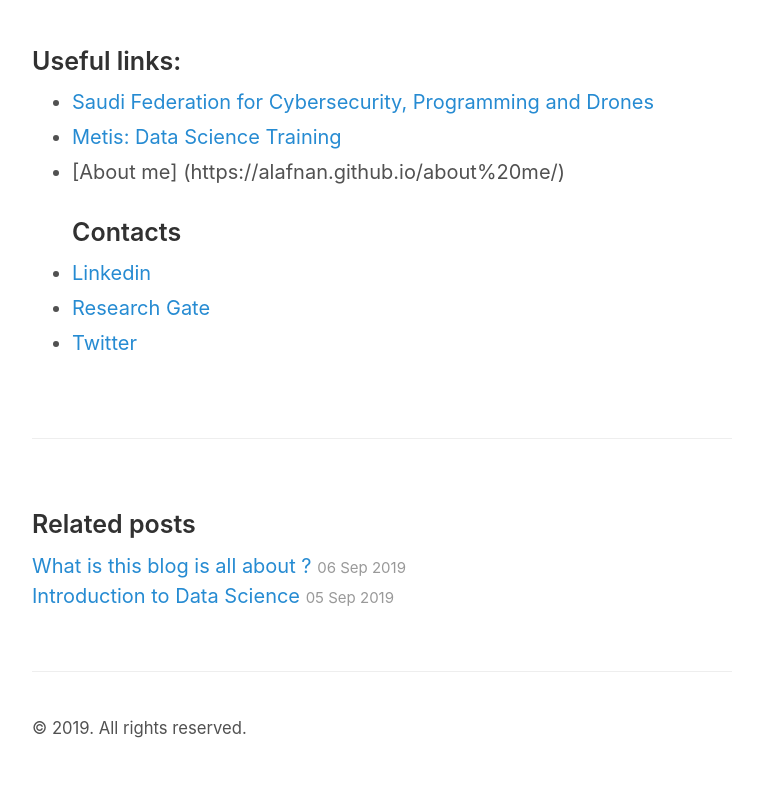
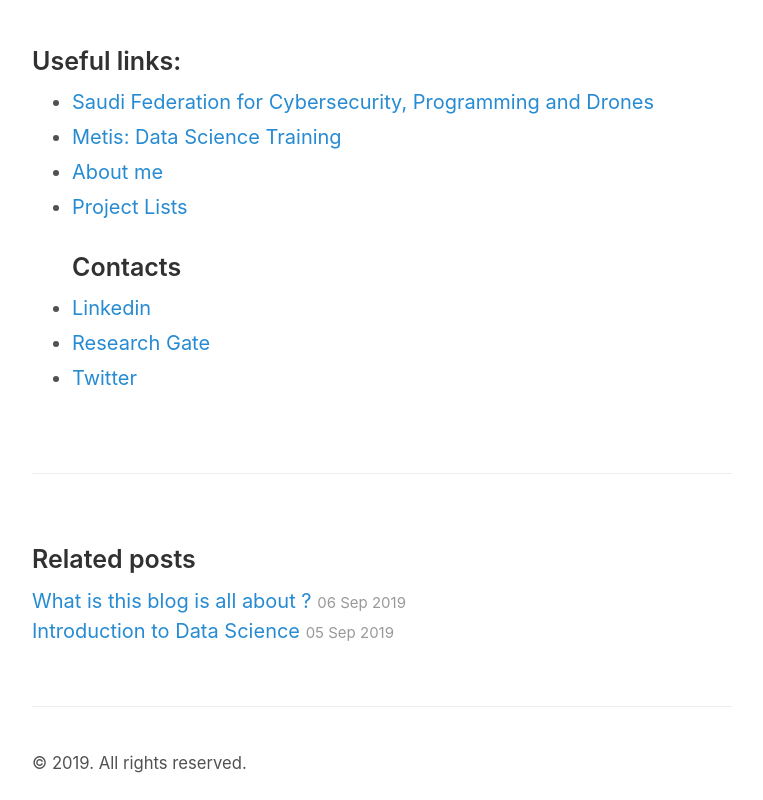
Before and after one commit to alafnan/alafnan.github.io, a Jekyll site: the page built from _posts/2019-09-7-project1.md, in a window 1280 px wide and 900 px high, scrolled down 7845 px, cut to the strip 100-900 px from the top of the window. Shown: the whole strip, without its empty margins (258-1021 px from the left). Built offline with Jekyll 4.4.1, drawn with Linux system fonts in a browser that asks for light colours.

Commit message:
Update 2019-09-7-project1.md

```diff
--- a/_posts/2019-09-7-project1.md
+++ b/_posts/2019-09-7-project1.md
@@ -181,7 +181,8 @@ var map = new google.maps.Map(document.getElementById("googleMap"),mapProp);
 
 * [Saudi Federation for Cybersecurity, Programming and Drones](https://safcsp.org.sa/en.html)
 * [Metis: Data Science Training](https://www.thisismetis.com/)
-* [About me] (https://alafnan.github.io/about%20me/)
+* [About me](https://alafnan.github.io/about%20me/)
+* [Project Lists](https://alafnan.github.io/archive/)
 ### Contacts
 
 * [Linkedin](https://www.linkedin.com/in/bader-alafnan-353480122/)
```
